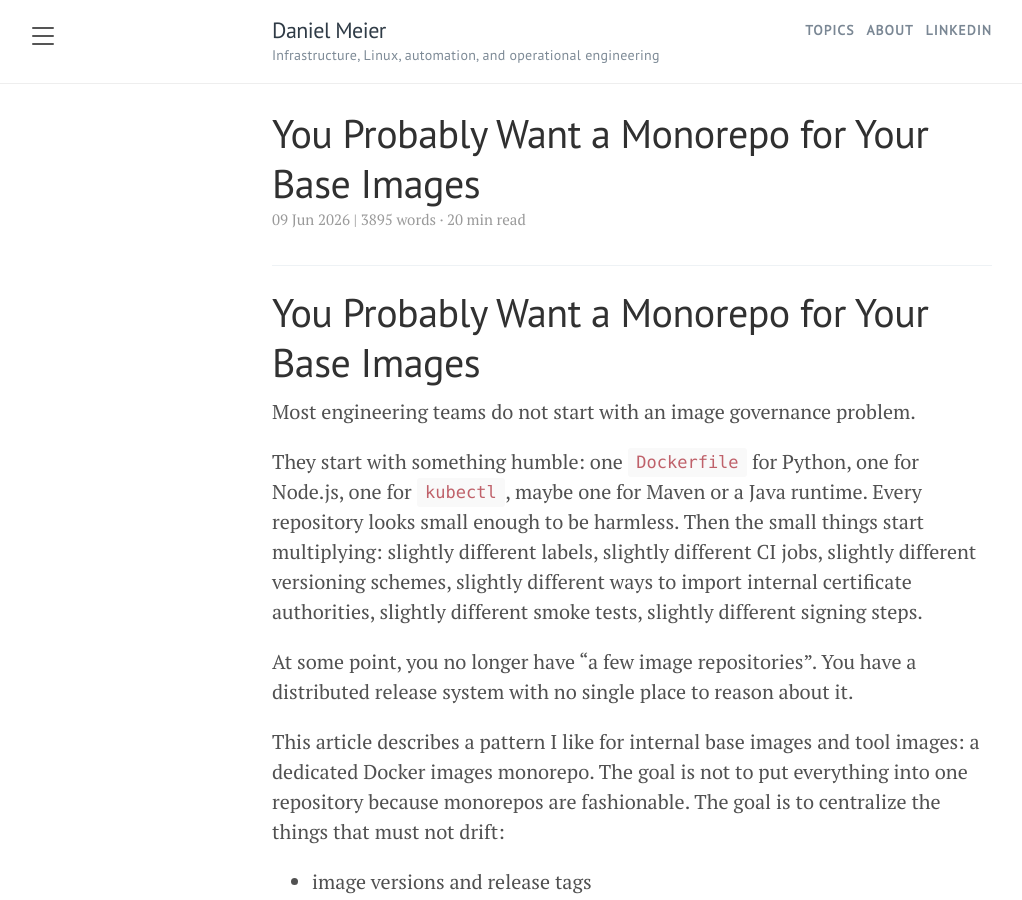
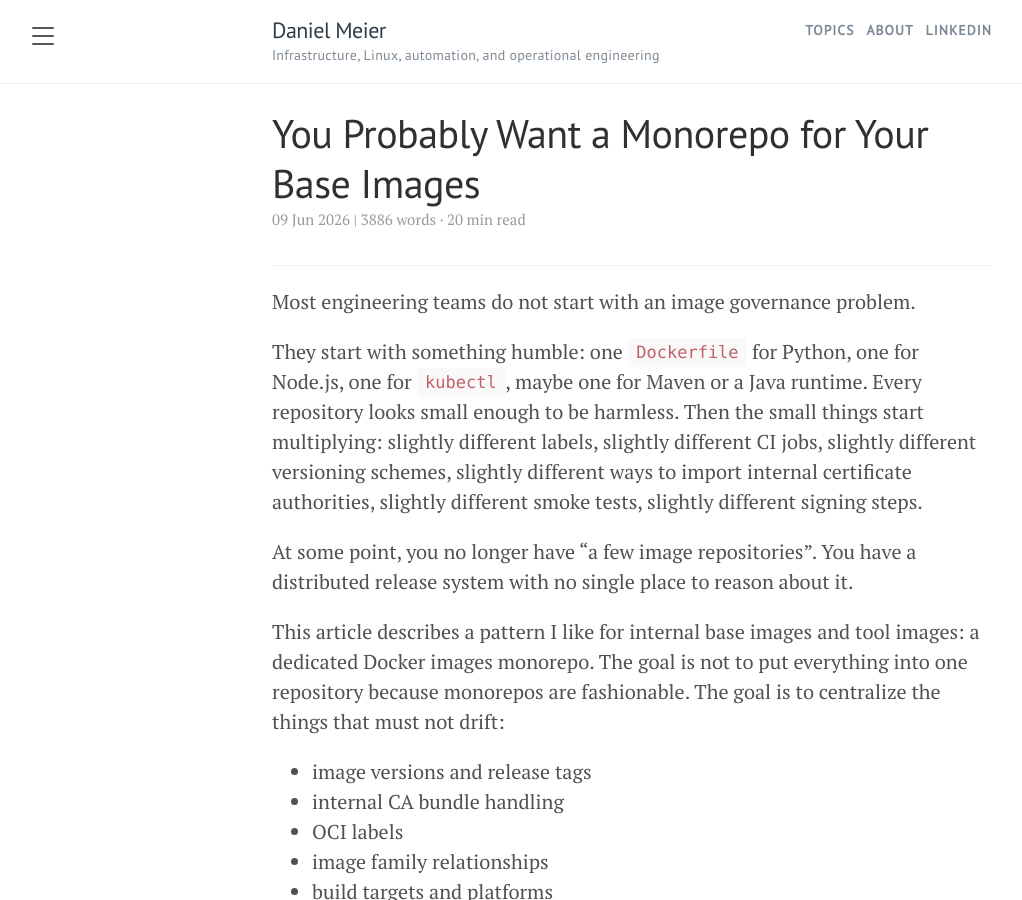
Before and after one commit to dme86/dme86.github.io, a Jekyll site: the page built from _posts/2026-06-09-You-Probably-Want-a-Monorepo-for-Your-Base-Images.md, in a window 1280 px wide and 900 px high. Shown: the whole window, without its empty margins (8-1030 px from the left). Built offline with Jekyll 4.4.1, drawn with Linux system fonts in a browser that asks for light colours.

Commit message:
Remove duplicate post heading from excerpt

```diff
--- a/_posts/2026-06-09-You-Probably-Want-a-Monorepo-for-Your-Base-Images.md
+++ b/_posts/2026-06-09-You-Probably-Want-a-Monorepo-for-Your-Base-Images.md
@@ -5,8 +5,6 @@ layout: post
 date: 2026-06-09
 tags: [Docker, CI/CD]
 ---
-
-# You Probably Want a Monorepo for Your Base Images
 
 Most engineering teams do not start with an image governance problem.
 
```
